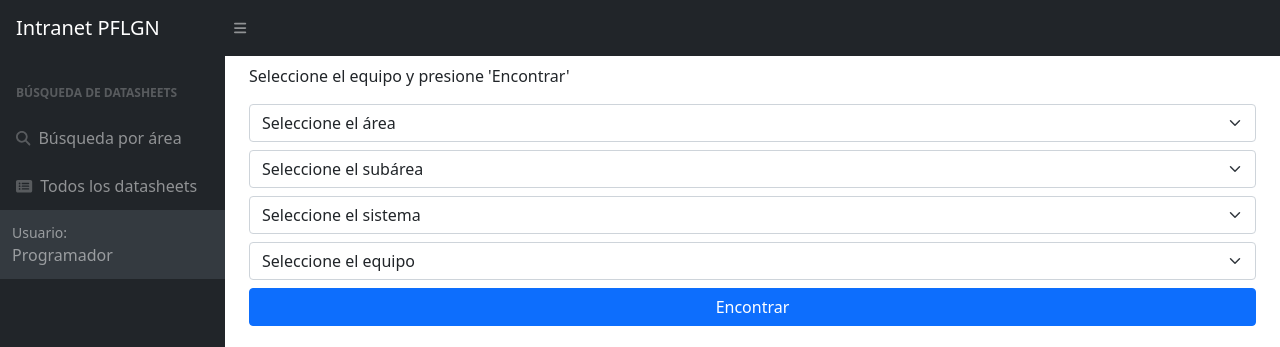
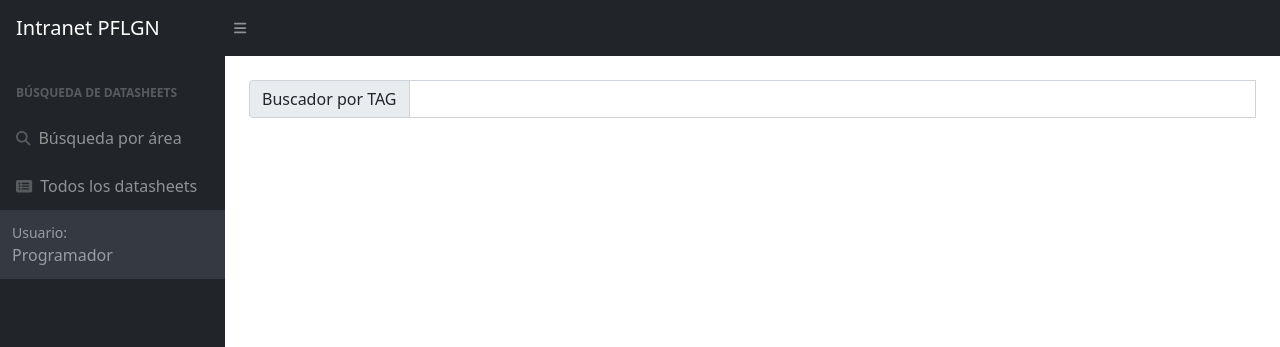
Before and after one commit to MaximoMeza3150/baseDatosPFLGN, a Django app: page /busquedaDatasheets in a window 1280 px wide. Shown: the top 347 px of the page. Run offline with Django 4.2, Linux system fonts and the light colour scheme; some libraries are stand-ins or nearby versions.

Commit message:
motor de búsqueda de datasheets

```diff
--- /dev/null
+++ b/equipos/static/js/indexEquipos.js
@@ -0,0 +1,19 @@
+import {listaEquipos} from './todosLosEquipos.js';
+
+let listaDatalist = document.getElementById('lista-datalist');
+
+for (let i = 0; i < listaEquipos.length; i++){
+    let data = document.createElement('option')
+    data.setAttribute('value',listaEquipos[i].nombre)
+    listaDatalist.appendChild(data)
+}
+
+const inputTAG = document.getElementById('tag');
+const pdf = document.getElementById('datasheet');
+
+inputTAG.addEventListener('change', ()=> {
+    for (let i = 0; i < listaEquipos.length; i++)
+        if (inputTAG.value == listaEquipos[i].nombre){
+            pdf.setAttribute('src', listaEquipos[i].enlace )
+        }
+})
--- a/equipos/static/js/scriptEquipos.js
+++ b/equipos/static/js/scriptEquipos.js
@@ -1,12 +1,7 @@
 window.addEventListener('DOMContentLoaded', event => {
-
     // Toggle the side navigation
     const sidebarToggle = document.body.querySelector('#sidebarToggle');
     if (sidebarToggle) {
-        // Uncomment Below to persist sidebar toggle between refreshes
-        // if (localStorage.getItem('sb|sidebar-toggle') === 'true') {
-        //     document.body.classList.toggle('sb-sidenav-toggled');
-        // }
         sidebarToggle.addEventListener('click', event => {
             event.preventDefault();
             document.body.classList.toggle('sb-sidenav-toggled');
--- /dev/null
+++ b/equipos/static/js/todosLosEquipos.js
@@ -0,0 +1,26 @@
+
+var listaEquipos = [{
+        nombre: 'TKBJ-3000 - Tanque de condensado',
+        enlace : 'https://drive.google.com/file/d/1ap8tPO6s9O1YjE1TV4lvrZ5aIg1A3Oaj/preview'},
+
+        {nombre: 'TKBJ-3005 - Tanque de propano',
+        enlace : 'https://drive.google.com/file/d/1f1kyAQqijxVbK4Vo8djw9vH084yQeXAm/preview'},
+
+        {nombre: 'TKBJ-3010 - Tanque de propano/butano',
+        enlace: "https://drive.google.com/file/d/1luszT5cnroc9KBXEdG3_VrVZX14ID22x/preview"},
+
+        {nombre: 'TKBJ-3020 - Tanque de nafta',
+        enlace: "https://drive.google.com/file/d/1Z2zO74mBc8yqAHMxMO23Xwj3WkHQz7Fc/preview"},
+
+        {nombre: 'TKBJ-3030 - Tanque de diesel',
+        enlace: "https://drive.google.com/file/d/1WB6baywtd6IThBKGzVCjK6nJhc5DiUdV/preview"},
+
+        {nombre: 'TKBJ-3050 - Tanque de agua contraincendio',
+        enlace: "https://drive.google.com/file/d/1hKY5zGeXpK0znWg3fq3QLJIjH4Zk4VeQ/preview"},
+
+        {nombre: 'VBA-3105 - Esfera de NGL',
+        enlace: 'https://drive.google.com/file/d/1szm_mkbMvtF5jYMlezhtP3G7BwHE1ZUo/preview'},
+
+]
+
+export{listaEquipos}
--- a/equipos/templates/mainEquipos.html
+++ b/equipos/templates/mainEquipos.html
@@ -3,48 +3,15 @@
 
 {% block content %}
 <div class="container mt-2">
-    <p>Seleccione el equipo y presione 'Encontrar'</p>
-    <div>
-        <select class="form-select mt-2" aria-label="Default select example">
-            <option selected>Seleccione el área</option>
-            <option value="1">Planta</option>
-            <option value="2">Almacenamiento y despacho</option>
-            <option value="3">Truck loading</option>
-        </select>
-        <select class="form-select mt-2" aria-label="Default select example">
-            <option selected>Seleccione el subárea</option>
-            <option value="1">Procesos 1</option>
-            <option value="2">Procesos 2</option>
-            <option value="3">Procesos 3</option>
-            <option value="4">Servicios Auxiliares 1</option>
-            <option value="5">Servicios Auxiliares 2</option>
-        </select>
-        <select class="form-select mt-2" aria-label="Default select example">
-            <option selected>Seleccione el sistema</option>
-            <option value="1">Almacenamiento y bombeo de LGN</option>
-            <option value="2">Gas combustible</option>
-            <option value="3">Aire y nitrógeno comprimido</option>
-            <option value="4">Compresores VRU</option>
-            <option value="5">Drenaje abierto</option>
-            <option value="5">Flare</option>
-        </select>
-        <select class="form-select mt-2" aria-label="Default select example">
-            <option selected>Seleccione el equipo</option>
-            <option value="1">H-95001 - Calentador de gas</option>
-            <option value="2">H-95022 - Calentador de gas</option>
-            <option value="3">MAU-XXXX - Medidor de gas</option>
-            <option value="3">MAU-XXXX - Medidor de gas</option>
-            <option value="4">VBA-3501 - Esfera LGN</option>
-        </select>
-    </div>
 
-    <div class="d-grid gap-2 mt-2">
-        <button class="btn btn-primary" type="button">Encontrar</button>
-    </div>
-    <div class="mb-4">
-        <iframe class="container mt-4" src="https://drive.google.com/file/d/1QJeHcQXRRGkCEAq3hahIPyVGDomEtXCr/preview" width="640" height="480" allow="autoplay"></iframe>
-    </div>
-</div>
-
+        <div class="input-group mt-3 mb-3">
+            <span class="input-group-text" id="inputGroup-sizing-default">Buscador por TAG</span>
+            <input type="text" class="form-control" id="tag"  list="lista-datalist">
+            <datalist id="lista-datalist"></datalist>
+        </div>
+        <div class="mb-4">
+            <iframe id='datasheet' class="container mt-4"  width="640" height="480" allow="autoplay"></iframe>
+        </div>
+        <!-- src="https://drive.google.com/file/d/1QJeHcQXRRGkCEAq3hahIPyVGDomEtXCr/preview" -->
 
 {% endblock %}
--- a/equipos/templates/partials/_barraLateralEquipos.html
+++ b/equipos/templates/partials/_barraLateralEquipos.html
@@ -80,6 +80,7 @@
         </div>
 
     <script src="https://cdn.jsdelivr.net/npm/bootstrap@5.1.3/dist/js/bootstrap.bundle.min.js" integrity="sha384-ka7Sk0Gln4gmtz2MlQnikT1wXgYsOg+OMhuP+IlRH9sENBO0LRn5q+8nbTov4+1p" crossorigin="anonymous"></script>
+    <script src="{% static 'js/indexEquipos.js' %}" type="module"></script>
     <script src="{% static 'js/scriptEquipos.js' %}"></script>
 </body>
 </html>
```
Also changed, not shown: equipos/templates/index.html (+5 -5 lines).
